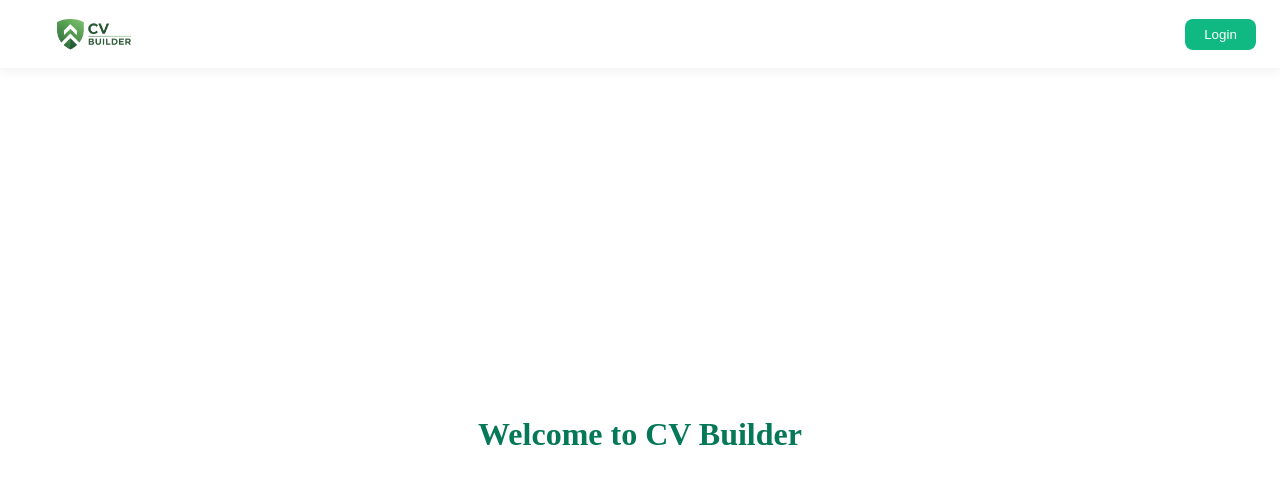
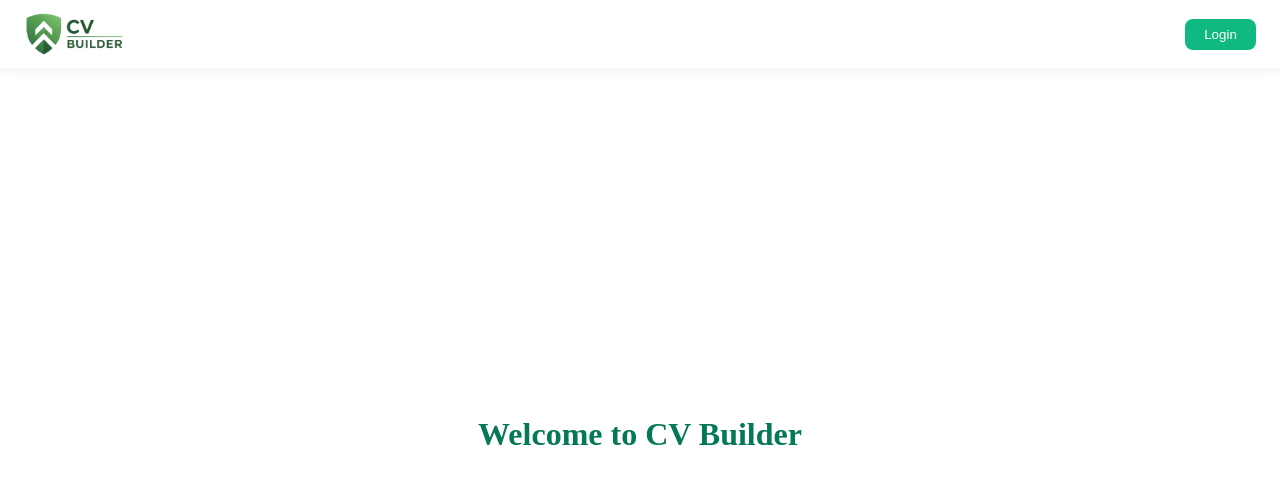
Before and after one commit to MuhammadAhmedKhalid/CV_Builder, a Next.js app in the folder client/: page / in a window 1280 px wide. Shown: the top 484 px of the page. Built offline with nearby package versions, Linux system fonts and the light colour scheme.

Commit message:
feat: replace app logo with new version

```diff
--- a/client/components/AppHeader.tsx
+++ b/client/components/AppHeader.tsx
@@ -109,10 +109,10 @@ const Logo = ({ onClick }: { onClick: () => void }) => (
     <Image
       src="/images/cv_builder_logo.png"
       alt="CV Builder"
-      width={140}
-      height={40}
+      width={100}
+      height={30}
       priority
-      style={{ height: "auto", width: "auto", maxWidth: "140px" }}
+      style={{ height: "auto", width: "auto", maxWidth: "100px" }}
       onMouseEnter={(e) => {
         (e.currentTarget as HTMLImageElement).style.opacity = "0.85";
       }}
```
Also changed, not shown: client/public/images/cv_builder_logo.png.
